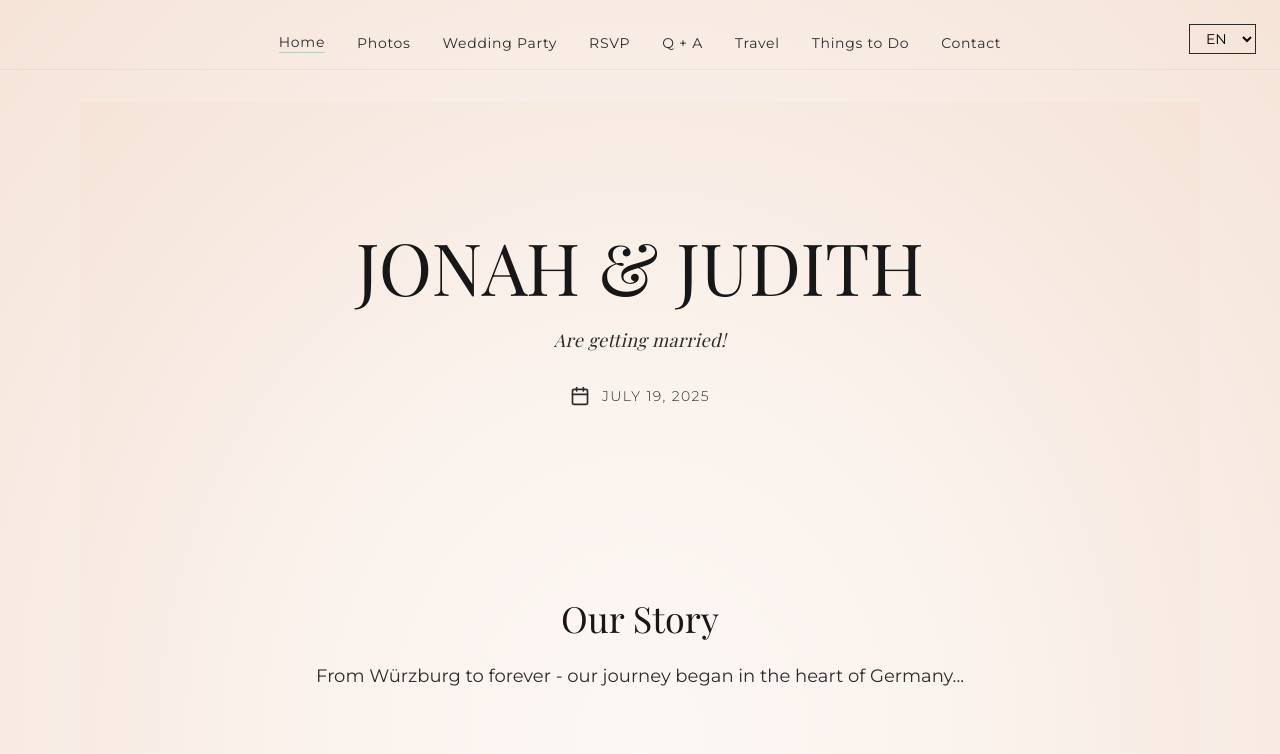
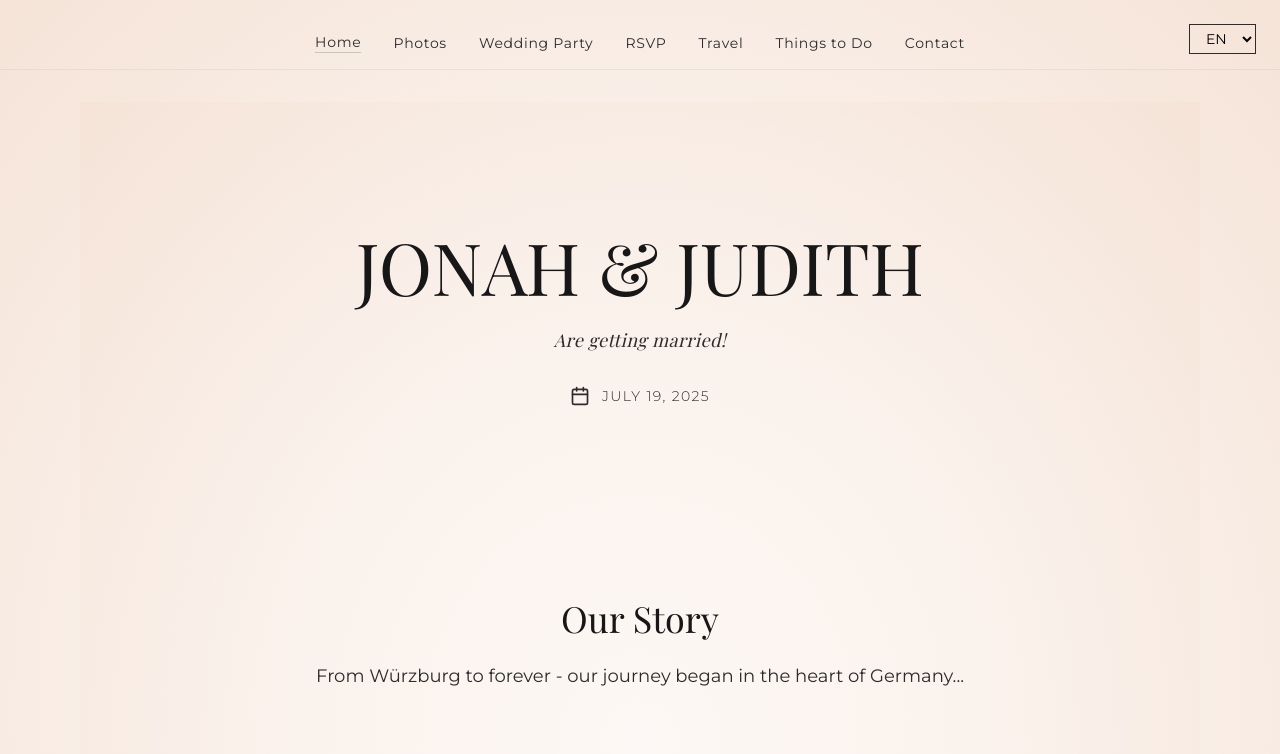
Before and after one commit to Jonesman-hub/wedding-website, a React (Vite) app: page / in a window 1280 px wide. Shown: the top 754 px of the page. Built offline with nearby package versions, Linux system fonts and the light colour scheme; no server answers; a web font is replaced by a local one.

Commit message:
Update App.jsx to exclude Q&A Page

```diff
--- a/src/App.jsx
+++ b/src/App.jsx
@@ -14,7 +14,6 @@ const translations = {
       photos: "Photos",
       party: "Wedding Party",
       rsvp: "RSVP",
-      qa: "Q + A",
       travel: "Travel",
       todo: "Things to Do",
       contact: "Contact"
@@ -26,7 +25,6 @@ const translations = {
       photos: "Fotos",
       party: "Hochzeitsgesellschaft",
       rsvp: "RSVP",
-      qa: "F + A",
       travel: "Anreise",
       todo: "Aktivitäten",
       contact: "Kontakt"
```
